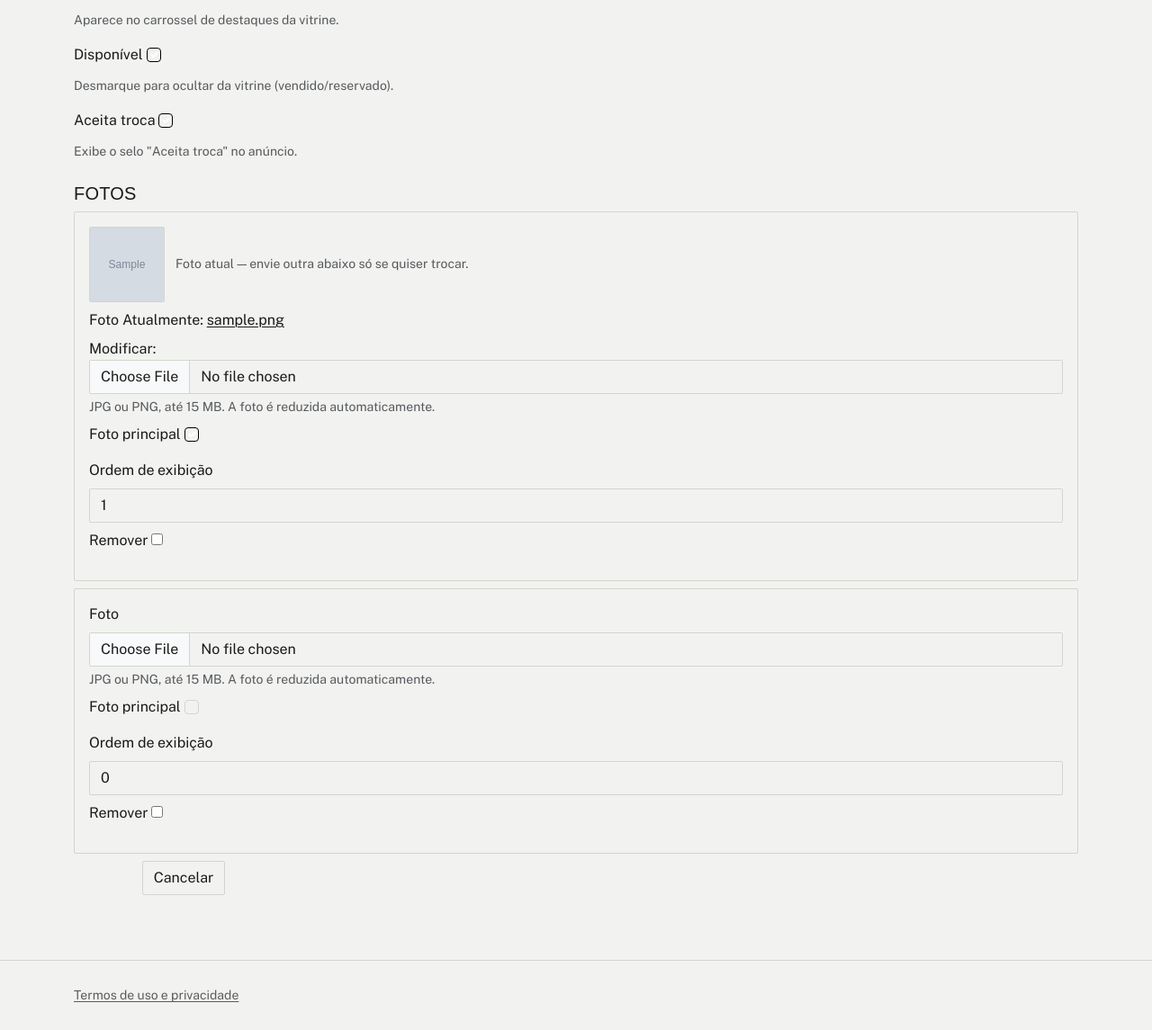
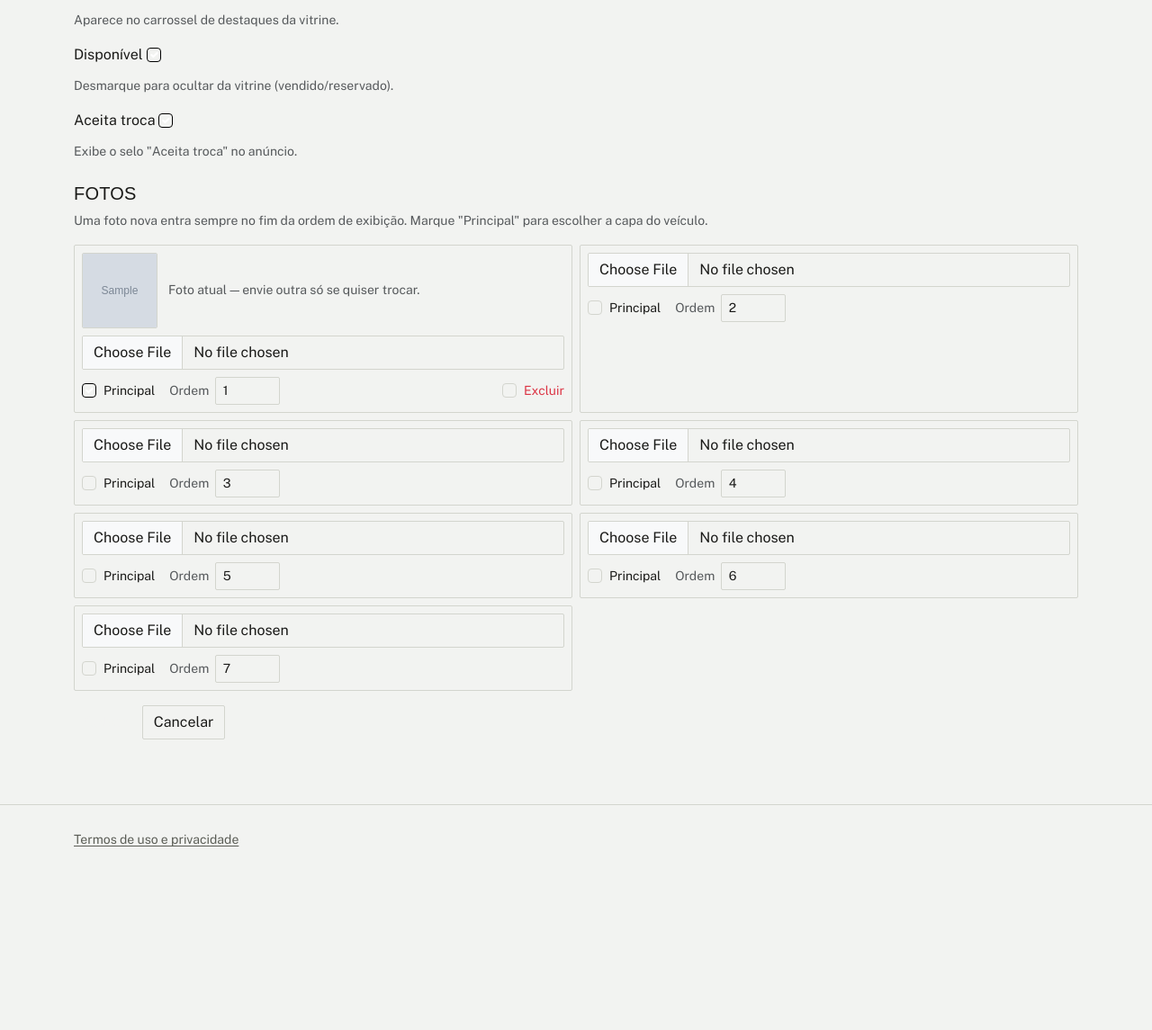
Before and after one commit to ViniciusBruno123/projgaragem, a Django app: page /painel/veiculos/1/editar/ in a window 1280 px wide. Shown: the part 1359-2504 px from the top of the page at 90% size. After the commit the page ends 2300 px from the top, so only its background shows below. Run offline with Django 5.2, Linux system fonts and the light colour scheme; a user stored in the database is signed in; tables that the repository leaves empty hold one stand-in row (values such as "Sample post"); grey boxes marked "Sample" are stand-in pictures; parts of the project's set-up code (start-up, migrations or seed data) failed here and were passed over; some libraries are stand-ins or nearby versions; some web fonts are replaced.

Commit message:
Prévia de fotos mais suave e formulário de fotos do veículo bem mais ágil
Prévia no hover (vitrine):
- Intervalo de 900ms para 2200ms por foto — estava rápido demais (4 fotos
  em ~2s), ficava com cara de troca bruta.
- Cross-fade de 280ms entre uma foto e outra (pré-carrega a próxima antes
  de esmaecer, pra não mostrar imagem em branco numa rede lenta).

Formulário de fotos do veículo (painel):
- 6 slots de foto de uma vez (extra=6) em vez de 1 — dá pra subir várias
  fotos no mesmo envio, sem precisar salvar e reabrir a cada uma.
- Fotos novas entram sempre no fim da ordem de exibição: cada slot vazio já
  vem com o próximo número pré-preenchido (antes, ordem em branco causava
  erro de campo obrigatório; e o valor precisava ser digitado à mão).
- Cada foto em coluna dupla (row-cols-md-2) e bem mais condensada: arquivo
  numa linha, Principal/Ordem/Excluir na linha seguinte, em vez de um campo
  por linha inteira. Campo "Ordem" agora é um número estreito (4.5rem).
- Removido o "Atualmente / Modificar" do ClearableFileInput padrão do
  Django — duplicava a prévia da foto atual que o painel já mostra.

Testado de ponta a ponta com Playwright de verdade: 3 fotos num só envio,
edição adicionando uma 4ª foto (confirmado ordem=4, no fim), e o print do
formulário condensado em 2 colunas.

9 testes novos; suíte completa com 139 testes passando.

Co-Authored-By: Claude Sonnet 5 <noreply@anthropic.com>

```diff
--- a/dashboard/forms.py
+++ b/dashboard/forms.py
@@ -2,7 +2,7 @@ import re
 
 from django import forms
 from django.contrib.auth.forms import AuthenticationForm
-from django.forms import inlineformset_factory
+from django.forms import BaseInlineFormSet, inlineformset_factory
 from django.utils.formats import localize
 
 from financing.services import taxa_media_de_mercado
@@ -134,18 +134,30 @@ class VeiculoForm(forms.ModelForm):
 class FotoVeiculoForm(BaseFotoVeiculoForm):
     def __init__(self, *args, **kwargs):
         super().__init__(*args, **kwargs)
+        # FileInput simples em vez do ClearableFileInput padrão do Django: o painel já tem
+        # sua própria prévia da foto atual (template) e um "Excluir" pra linha inteira
+        # (can_delete do formset) — o "Atualmente / Modificar / Limpar" do widget padrão
+        # só duplicava essa informação.
+        self.fields['imagem'].widget = forms.FileInput(attrs={'accept': 'image/*', 'data-cortar': 'veiculo'})
         self.fields['imagem'].widget.attrs.setdefault('class', 'form-control')
-        # A proporção do corte (moto/carro) é lida do <select id="id_tipo"> na hora do
-        # upload — ver static/js/cortar_foto.js.
-        self.fields['imagem'].widget.attrs['data-cortar'] = 'veiculo'
-        self.fields['ordem'].widget.attrs.setdefault('class', 'form-control')
+        self.fields['ordem'].widget.attrs.setdefault('class', 'form-control form-control-sm input-ordem')
         self.fields['principal'].widget.attrs.setdefault('class', 'form-check-input')
 
 
+class FotoVeiculoBaseFormSet(BaseInlineFormSet):
+    """Só estiliza o checkbox de excluir (can_delete não passa pelo __init__ do form)."""
+
+    def add_fields(self, form, index):
+        super().add_fields(form, index)
+        if 'DELETE' in form.fields:
+            form.fields['DELETE'].widget.attrs['class'] = 'form-check-input'
+
+
+# extra=6: várias fotos de uma vez, sem precisar salvar e reabrir a cada uma.
 FotoVeiculoFormSet = inlineformset_factory(
     Veiculo, FotoVeiculo,
-    form=FotoVeiculoForm,
-    extra=1, can_delete=True,
+    form=FotoVeiculoForm, formset=FotoVeiculoBaseFormSet,
+    extra=6, can_delete=True,
 )
 
 
--- a/dashboard/templates/dashboard/veiculo_form.html
+++ b/dashboard/templates/dashboard/veiculo_form.html
@@ -25,28 +25,47 @@
     {% endfor %}
 
     <h2 class="h5 mt-4">Fotos</h2>
+    <p class="text-muted small">Uma foto nova entra sempre no fim da ordem de exibição. Marque "Principal" para
+        escolher a capa do veículo.</p>
     {{ formset.management_form }}
+    {% if formset.non_form_errors %}
+        <div class="alert alert-danger">{{ formset.non_form_errors }}</div>
+    {% endif %}
+    <div class="row row-cols-1 row-cols-md-2 g-2 mb-3">
         {% for foto_form in formset %}
-        <div class="border rounded p-3 mb-2">
+            <div class="col">
+                <div class="foto-form border rounded p-2">
                     {% if foto_form.instance.pk and foto_form.instance.imagem %}
                         <div class="foto-form-atual">
                             <img src="{{ foto_form.instance.imagem.url }}" alt="Foto atual">
-                    <span class="text-muted small">Foto atual — envie outra abaixo só se quiser trocar.</span>
+                            <span class="text-muted small">Foto atual — envie outra só se quiser trocar.</span>
                         </div>
                     {% endif %}
-            {% for field in foto_form.visible_fields %}
-                <div class="mb-2">
-                    <label class="form-label" for="{{ field.id_for_label }}">{{ field.label }}</label>
-                    {{ field }}
-                    {% if field.help_text %}<div class="form-text">{{ field.help_text }}</div>{% endif %}
-                    {% if field.errors %}
-                        <div class="text-danger small">{{ field.errors }}</div>
+                    {{ foto_form.imagem }}
+                    {% if foto_form.imagem.errors %}<div class="text-danger small">{{ foto_form.imagem.errors }}</div>{% endif %}
+
+                    <div class="foto-form-linha">
+                        <div class="form-check mb-0">
+                            {{ foto_form.principal }}
+                            <label class="form-check-label small" for="{{ foto_form.principal.id_for_label }}">Principal</label>
+                        </div>
+                        <div class="foto-form-ordem">
+                            <label class="small text-muted mb-0" for="{{ foto_form.ordem.id_for_label }}">Ordem</label>
+                            {{ foto_form.ordem }}
+                        </div>
+                        {% if foto_form.instance.pk %}
+                            <div class="form-check mb-0 ms-auto">
+                                {{ foto_form.DELETE }}
+                                <label class="form-check-label small text-danger" for="{{ foto_form.DELETE.id_for_label }}">Excluir</label>
+                            </div>
                         {% endif %}
                     </div>
-            {% endfor %}
+                    {% if foto_form.ordem.errors %}<div class="text-danger small">{{ foto_form.ordem.errors }}</div>{% endif %}
                     {% for hidden in foto_form.hidden_fields %}{{ hidden }}{% endfor %}
                 </div>
+            </div>
         {% endfor %}
+    </div>
 
     <button type="submit" class="btn btn-accent">Salvar</button>
     <a href="{% url 'dashboard:veiculo_list' %}" class="btn btn-outline-ink">Cancelar</a>
--- a/dashboard/views.py
+++ b/dashboard/views.py
@@ -1,5 +1,6 @@
 from django.contrib import messages
 from django.contrib.auth import views as auth_views
+from django.db.models import Max
 from django.http import Http404
 from django.shortcuts import get_object_or_404, redirect
 from django.urls import reverse_lazy
@@ -115,9 +116,21 @@ class VeiculoFormsetMixin:
 
     def get_formset(self):
         instance = getattr(self, 'object', None)
+
+        # Fotos novas entram no fim da ordem de exibição por padrão (em vez de precisar
+        # digitar o número certo à mão): cada slot extra em branco já vem pré-preenchido
+        # com o próximo número. Precisa ser igual no GET e no POST — é o que o Django usa
+        # pra saber se um slot extra foi deixado do jeito que veio (então está vazio de
+        # verdade, sem precisar de foto) ou se o dono realmente preencheu algo nele.
+        proxima_ordem = 1
+        if instance and instance.pk:
+            maior = instance.fotos.aggregate(Max('ordem'))['ordem__max']
+            proxima_ordem = (maior or 0) + 1
+        initial_extra = [{'ordem': proxima_ordem + i} for i in range(FotoVeiculoFormSet.extra)]
+
         if self.request.method == 'POST':
-            return FotoVeiculoFormSet(self.request.POST, self.request.FILES, instance=instance)
-        return FotoVeiculoFormSet(instance=instance)
+            return FotoVeiculoFormSet(self.request.POST, self.request.FILES, instance=instance, initial=initial_extra)
+        return FotoVeiculoFormSet(instance=instance, initial=initial_extra)
 
     def get_context_data(self, **kwargs):
         ctx = super().get_context_data(**kwargs)
--- a/static/css/site.css
+++ b/static/css/site.css
@@ -244,6 +244,7 @@ a:hover {
   object-fit: cover;
   display: block;
   border-bottom: 1px solid var(--line);
+  transition: opacity 280ms ease;
 }
 .photo-empty {
   display: flex;
@@ -443,6 +444,27 @@ a:hover {
   object-fit: cover;
   border: 1px solid var(--line);
   border-radius: 2px;
+}
+/* Cada foto do veículo em coluna dupla (.row-cols-md-2 no template), condensada:
+   arquivo, principal/ordem/excluir numa linha só, em vez de um campo por linha. */
+.foto-form {
+  height: 100%;
+}
+.foto-form-linha {
+  display: flex;
+  align-items: center;
+  flex-wrap: wrap;
+  gap: 0.25rem 1rem;
+  margin-top: 0.5rem;
+}
+.foto-form-ordem {
+  display: flex;
+  align-items: center;
+  gap: 0.4rem;
+}
+.input-ordem {
+  width: 4.5rem;
+  flex: none;
 }
 .thumb-atual {
   display: block;
@@ -702,7 +724,8 @@ html {
   html, .carrossel-trilho {
     scroll-behavior: auto;
   }
-  .carrossel-btn {
+  .carrossel-btn,
+  .vehicle-card .photo {
     transition: none;
   }
 }
```
Also changed, not shown: dashboard/tests.py (+42 -1 lines), static/js/vitrine.js (+17 -2 lines). Lines whose indentation alone changed are shown as unchanged.
